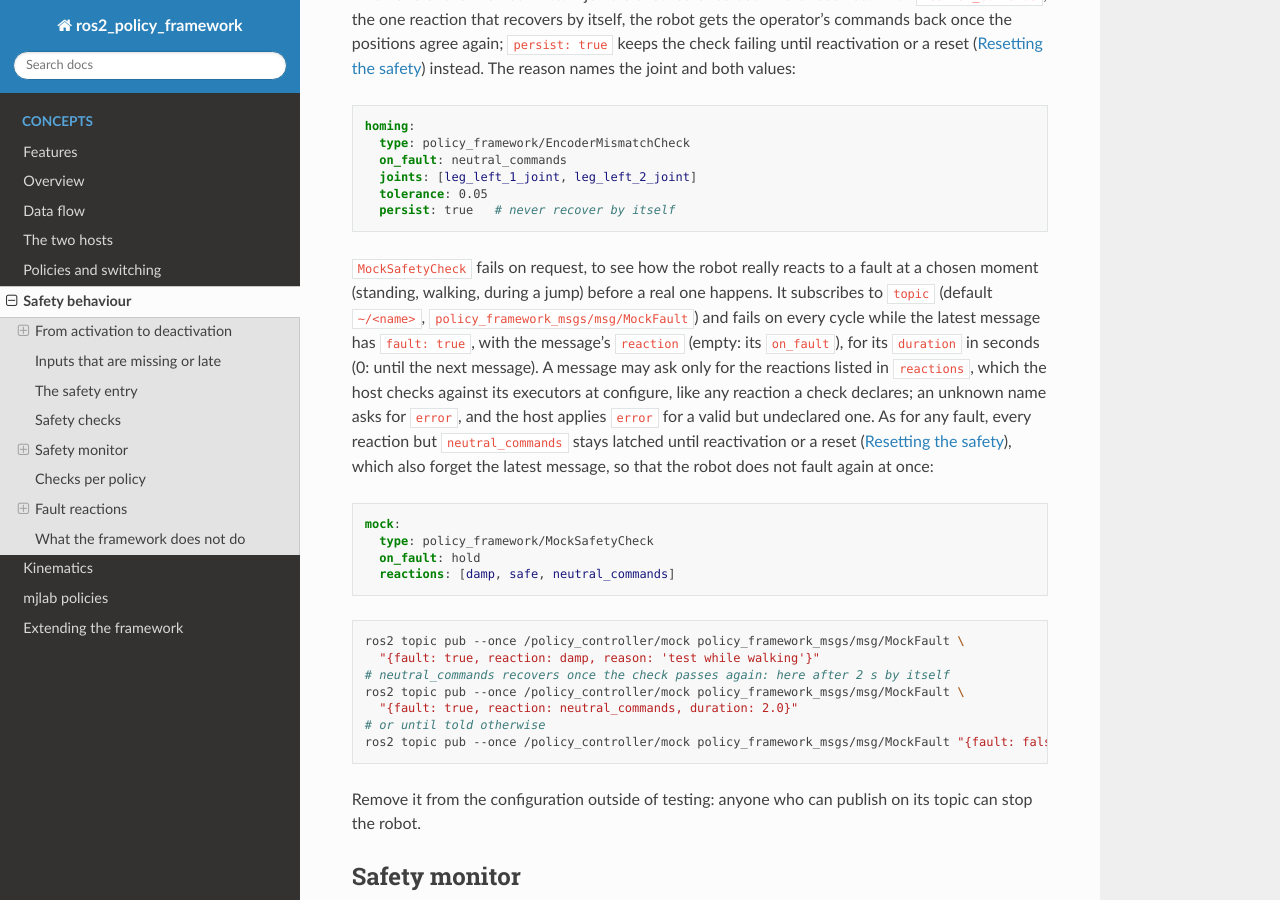
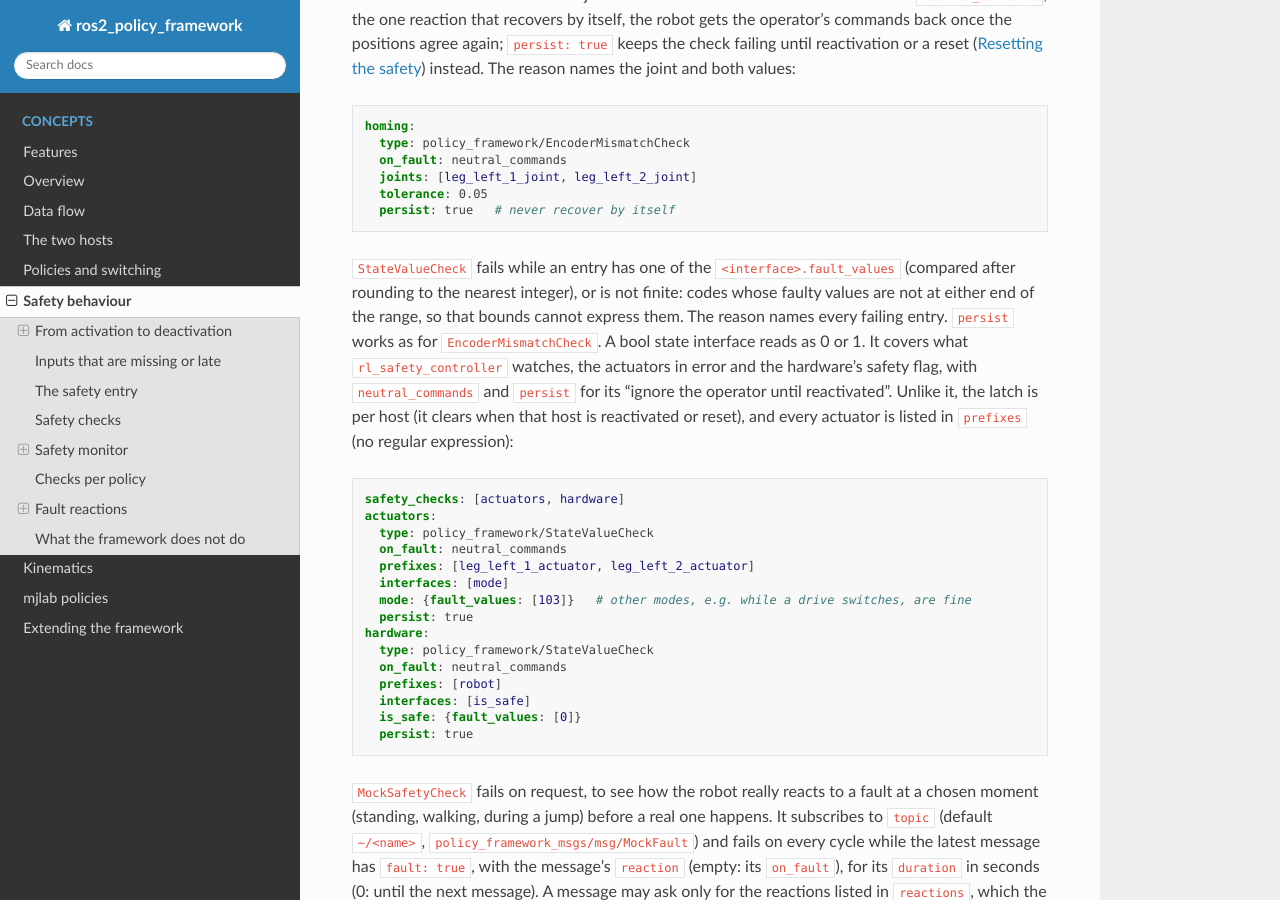
Before and after one commit to saikishor/ros2_policy_framework, a Sphinx documentation site: the page built from docs/safety.rst, in a window 1280 px wide and 900 px high, scrolled down 2843 px. Built offline with Sphinx 7.4.7 and the Read the Docs theme 3.1.0, drawn with Linux system fonts in a browser that asks for light colours; some of the changed text lies outside the part shown.

Commit message:
Document StateValueCheck and how it differs from rl_safety_controller

```diff
--- a/docs/extending.rst
+++ b/docs/extending.rst
@@ -64,7 +64,8 @@ Which plugin to write
    * - ``SafetyCheck``
      - state entries (and the kinematics) into a ``Verdict``: safe or not, why, and
        optionally the reaction to a fault
-     - ``StateBoundsCheck``, ``JumpCheck``, ``EncoderMismatchCheck``, ``MockSafetyCheck``
+     - ``StateBoundsCheck``, ``JumpCheck``, ``EncoderMismatchCheck``, ``StateValueCheck``,
+       ``MockSafetyCheck``
 
 Both hosts run the ``SafetyCheck`` plugins (:doc:`safety`).
 
--- a/docs/features.rst
+++ b/docs/features.rst
@@ -80,7 +80,8 @@ Safety built in
   topic term.
 - **Check plugins**: ``StateBoundsCheck`` (bounds with hysteresis and escalation),
   ``JumpCheck`` (sudden changes, such as an encoder glitch), ``EncoderMismatchCheck``
-  (absolute and incremental joint positions disagreeing), and your own ``SafetyCheck``
+  (absolute and incremental joint positions disagreeing), ``StateValueCheck`` (fault codes,
+  such as an actuator mode in error or a false ``is_safe``), and your own ``SafetyCheck``
   plugins. ``MockSafetyCheck`` injects faults from a topic to test how the robot reacts.
 - **A reaction per check**: ``neutral_commands``, ``hold``, ``damp``, ``safe`` or ``error``.
   Every check states its own, and a reaction an executor cannot apply is refused while
--- a/docs/safety.rst
+++ b/docs/safety.rst
@@ -195,6 +195,33 @@ joint and both values:
      joints: [leg_left_1_joint, leg_left_2_joint]
      tolerance: 0.05
      persist: true   # never recover by itself
+
+``StateValueCheck`` fails while an entry has one of the ``<interface>.fault_values`` (compared
+after rounding to the nearest integer), or is not finite: codes whose faulty values are not at
+either end of the range, so that bounds cannot express them. The reason names every failing
+entry. ``persist`` works as for ``EncoderMismatchCheck``. A bool state interface reads as 0 or 1.
+It covers what ``rl_safety_controller`` watches, the actuators in error and the hardware's
+safety flag, with ``neutral_commands`` and ``persist`` for its "ignore the operator until
+reactivated". Unlike it, the latch is per host (it clears when that host is reactivated or
+reset), and every actuator is listed in ``prefixes`` (no regular expression):
+
+.. code-block:: yaml
+
+   safety_checks: [actuators, hardware]
+   actuators:
+     type: policy_framework/StateValueCheck
+     on_fault: neutral_commands
+     prefixes: [leg_left_1_actuator, leg_left_2_actuator]
+     interfaces: [mode]
+     mode: {fault_values: [103]}   # other modes, e.g. while a drive switches, are fine
+     persist: true
+   hardware:
+     type: policy_framework/StateValueCheck
+     on_fault: neutral_commands
+     prefixes: [robot]
+     interfaces: [is_safe]
+     is_safe: {fault_values: [0]}
+     persist: true
 
 ``MockSafetyCheck`` fails on request, to see how the robot really reacts to a fault at a chosen
 moment (standing, walking, during a jump) before a real one happens. It subscribes to
```
Also changed, not shown: other parts of docs/safety.rst (+1 -1 lines).
